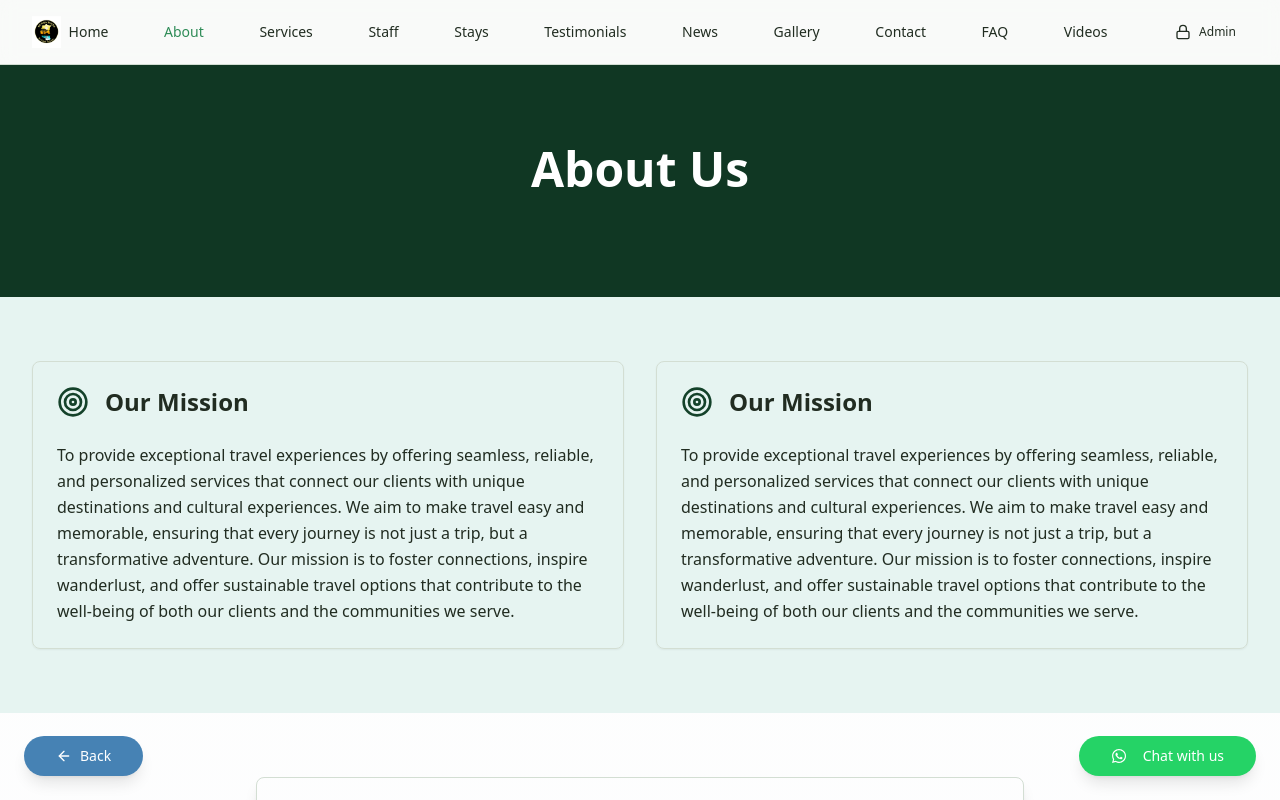
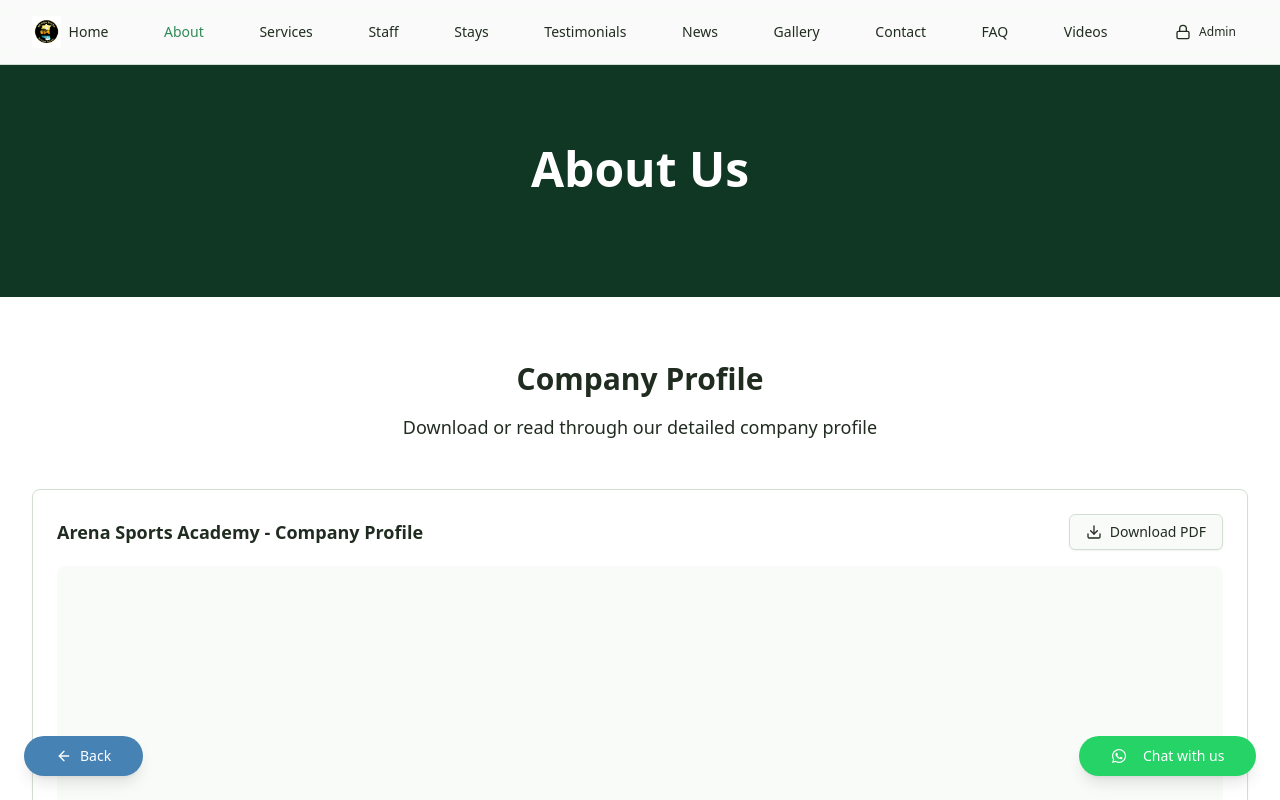
Before and after one commit to Ian-Balijawa/mugga-frontend, a React (Vite) app: page /about in a window 1280 px wide. Shown: the top 800 px of the page. Built offline with nearby package versions, Linux system fonts and the light colour scheme; no server answers.

Commit message:
update ui

```diff
--- a/src/pages/About.tsx
+++ b/src/pages/About.tsx
@@ -4,6 +4,7 @@
 import { useQuery } from "@tanstack/react-query";
 import { api } from "@/services/api";
 import { coreValues } from "@/pages/data";
+import { PDFVieweR } from "@/components/pdf-viewer";
 
 export function About() {
 	const { data: coaches = [] } = useQuery({
@@ -25,6 +26,29 @@
 					>
 						<h1 className="text-5xl font-bold mb-6">About Us</h1>
 					</motion.div>
+				</div>
+			</section>
+
+			{/* Company Profile Section */}
+			<section className="py-16 bg-white">
+				<div className="container">
+					<motion.div
+						initial={{ opacity: 0, y: 20 }}
+						whileInView={{ opacity: 1, y: 0 }}
+						viewport={{ once: true }}
+						transition={{ duration: 0.6 }}
+						className="text-center mb-12"
+					>
+						<h2 className="text-3xl font-bold">Company Profile</h2>
+						<p className="mt-4 text-lg text-muted-foreground">
+							Download or read through our detailed company profile
+						</p>
+					</motion.div>
+
+					<PDFVieweR
+						title="Arena Sports Academy - Company Profile"
+						pdfUrl="/documents/company-profile.pdf"
+					/>
 				</div>
 			</section>
 
--- a/src/pages/data/index.tsx
+++ b/src/pages/data/index.tsx
@@ -22,7 +22,7 @@
 	},
 	{
 		title: "Email",
-		value: "info@ugandaadventuretours.com",
+		value: "info@muggatours.com",
 		icon: <Mail className="h-5 w-5 text-primary-600" />,
 	},
 	{
```
Also changed, not shown: 1 other file (tests, documents, lock files or other folders).
